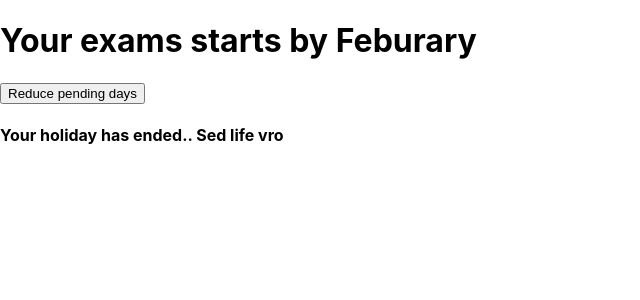
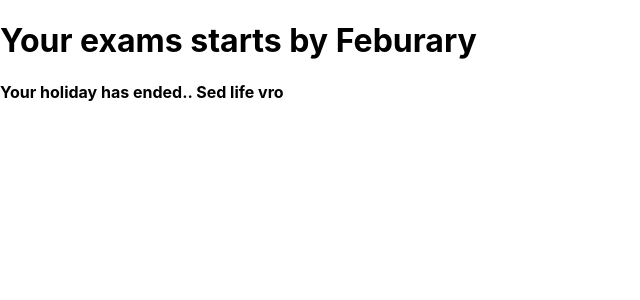
Before and after one commit to SuryaV-02/learning-react, a React (Create React App) app: page / in a window 1280 px wide. Shown: the top 300 px of the page, without its empty margins (0-640 px from the left). Built offline with nearby package versions, Linux system fonts and the light colour scheme.

Commit message:
Added conditional statements

```diff
--- a/src/App.js
+++ b/src/App.js
@@ -9,7 +9,7 @@ function App() {
   // ReactDOM.render(<Holidays/>, document.getElementById('root'));
   return (
     <div>
-    <Semester month="Feburary"></Semester>
+    <Semester month="Feburary" isBegin= {false} ></Semester>
     <Holidays number="10"></Holidays>
     </div>
   );
--- a/src/components/Semester.js
+++ b/src/components/Semester.js
@@ -2,13 +2,13 @@ import React, { Component } from "react";
 
 // Functioal Component
 function Semester(props) {
-
     const exam = (subject_name,event) => {
         alert(event.type + subject_name)
     }
     return <div>
-        <h1>Your exams starts by {props.month}</h1>
-        <button onClick={(event) => exam("POAI",event)}>Reduce pending days</button>
+        {props.isBegin?<h2>Your exams has begin</h2>:
+        <div><h1>Your exams starts by {props.month}</h1></div>}
+
     </div>
 }
 
```
